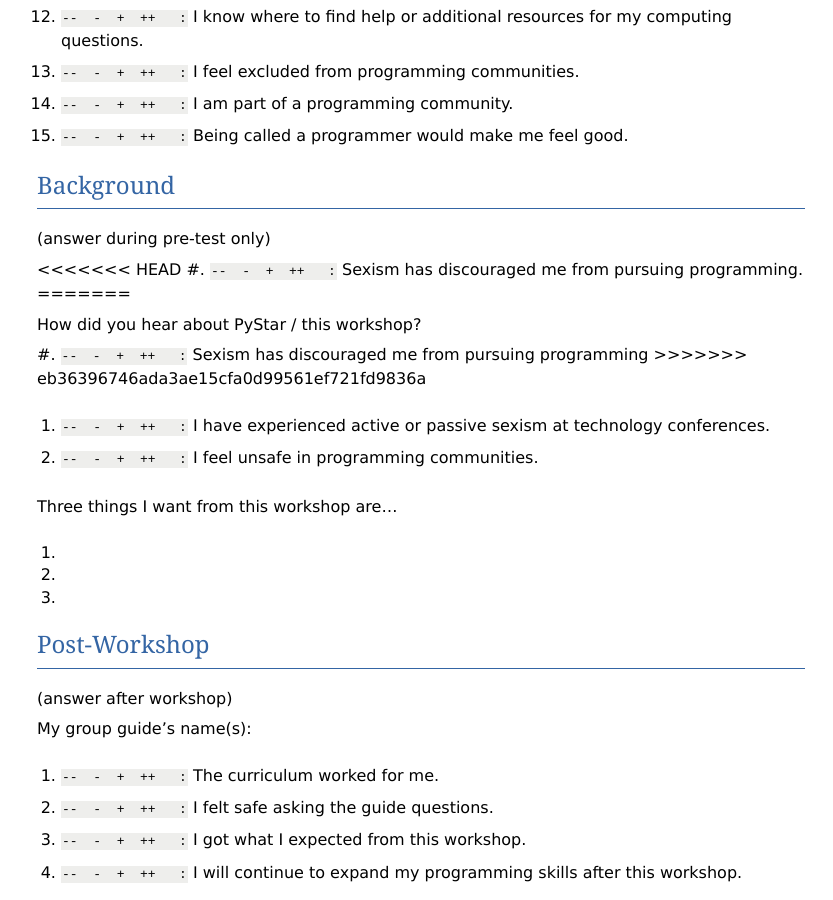
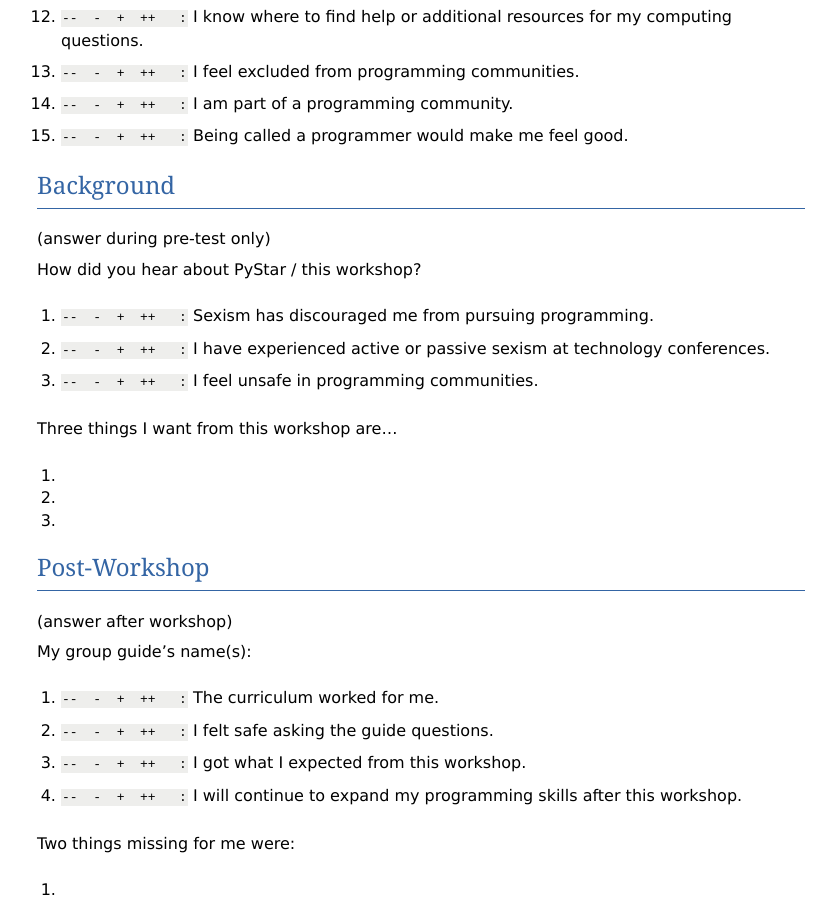
Before and after one commit to lsblakk/pystar, a Sphinx documentation site: the page built from docs/survey.rst, in a window 1280 px wide and 900 px high, scrolled down 927 px. Shown: the whole window, without its empty margins (43-876 px from the left). Built offline with Sphinx 7.4.7, drawn with Linux system fonts in a browser that asks for light colours.

Commit message:
fixed formatting on survey

```diff
--- a/docs/survey.rst
+++ b/docs/survey.rst
@@ -67,15 +67,10 @@ Background
 
 (answer during pre-test only)
 
-<<<<<<< HEAD
-#.  |ansbar|   Sexism has discouraged me from pursuing programming.
-=======
-
 How did you hear about PyStar / this workshop?
 
 
-#.  |ansbar|   Sexism has discouraged me from pursuing programming
->>>>>>> eb36396746ada3ae15cfa0d99561ef721fd9836a
+#.  |ansbar|   Sexism has discouraged me from pursuing programming.
 
 #.  |ansbar|   I have experienced active or passive sexism at technology conferences.
 
```
